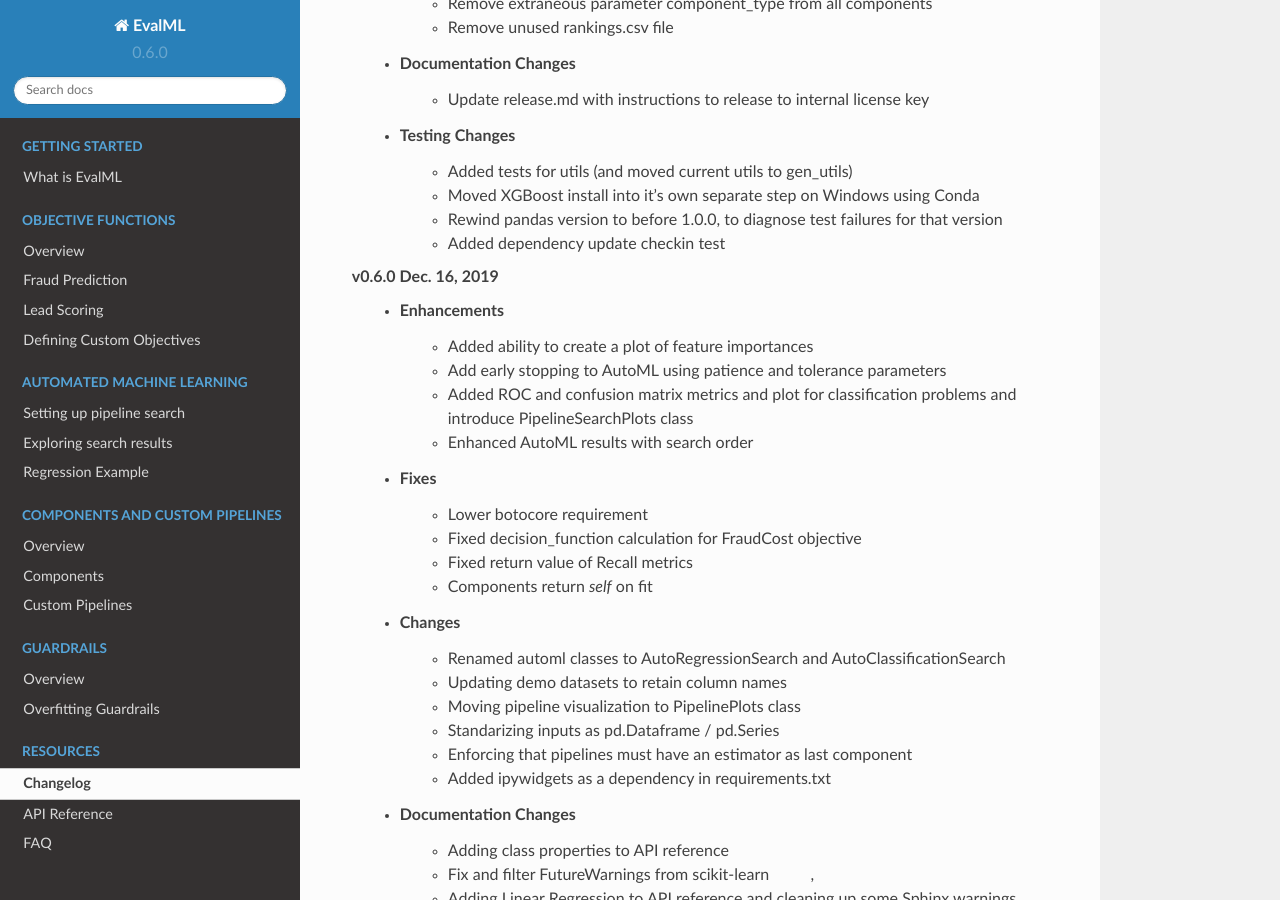
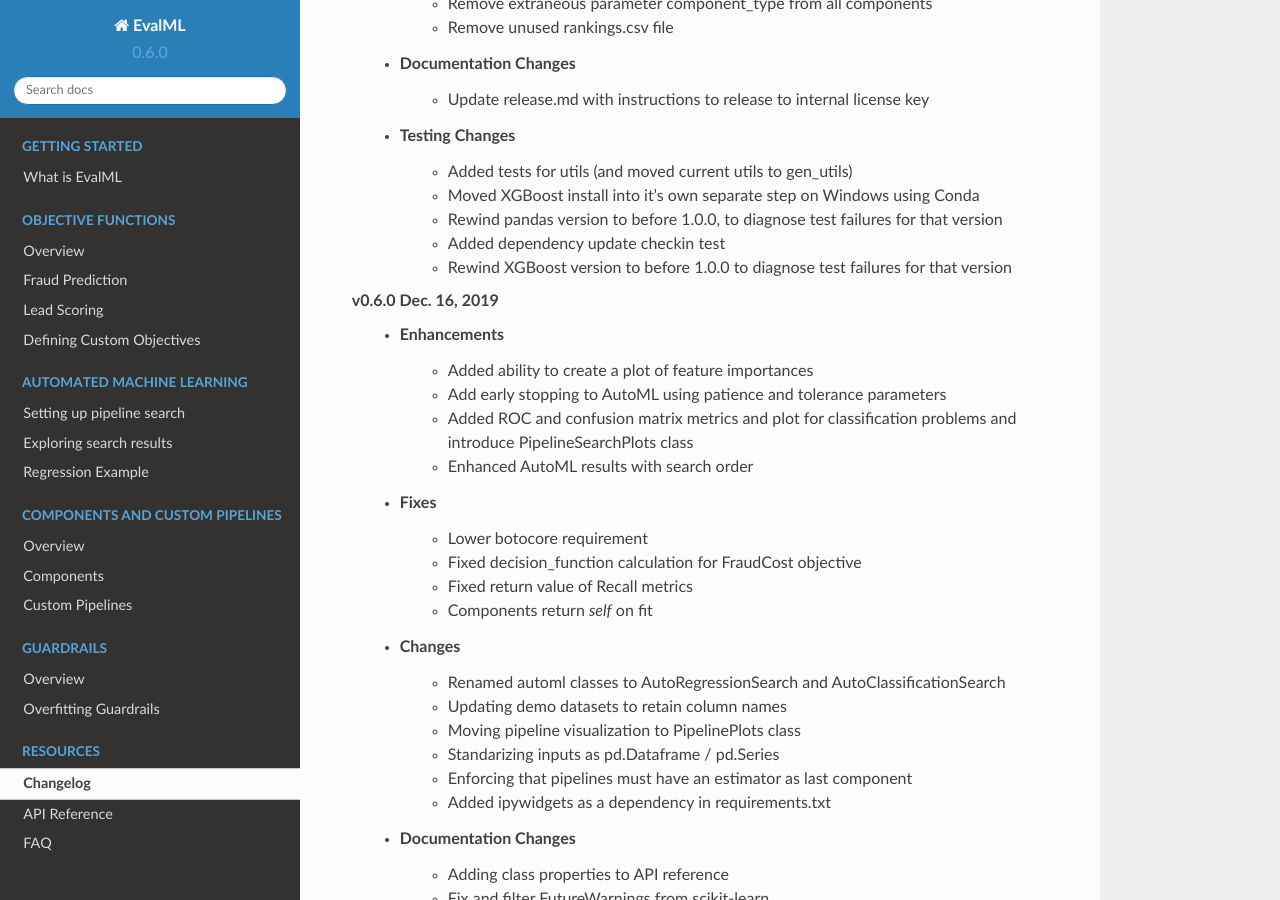
Before and after one commit to alteryx/evalml, a Sphinx documentation site: the page built from docs/source/changelog.rst, in a window 1280 px wide and 900 px high, scrolled down 523 px. Built offline with Sphinx 7.4.7 and the Read the Docs theme 2.0.0, drawn with Linux system fonts in a browser that asks for light colours; comment, search, counter and statistics services are not loaded.

Commit message:
Changelog

```diff
--- a/docs/source/changelog.rst
+++ b/docs/source/changelog.rst
@@ -21,6 +21,7 @@ Changelog
         * Moved XGBoost install into it's own separate step on Windows using Conda :pr:`313`
         * Rewind pandas version to before 1.0.0, to diagnose test failures for that version :pr:`325`
         * Added dependency update checkin test :pr:`324`
+        * Rewind XGBoost version to before 1.0.0 to diagnose test failures for that version
 
 **v0.6.0 Dec. 16, 2019**
     * Enhancements
```
